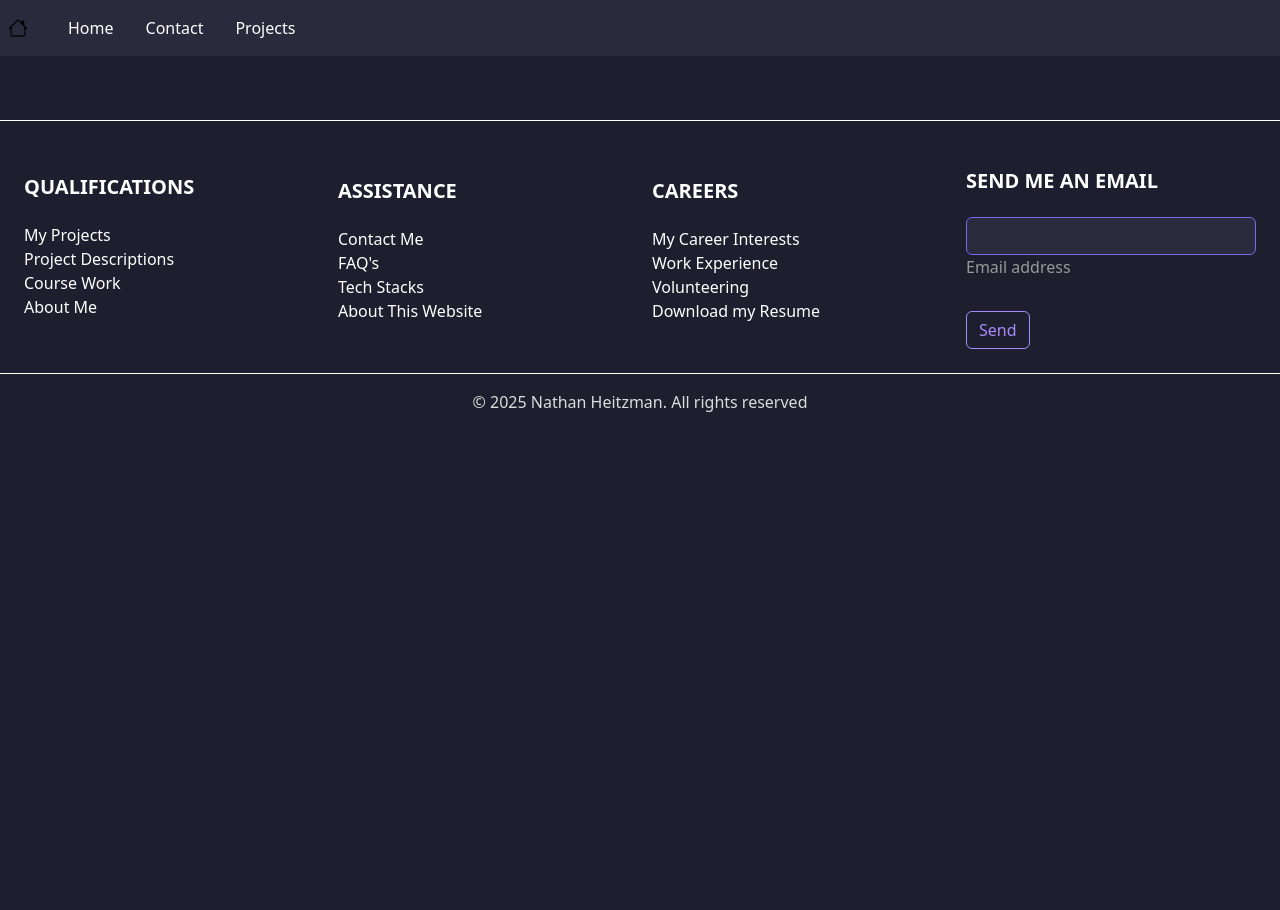
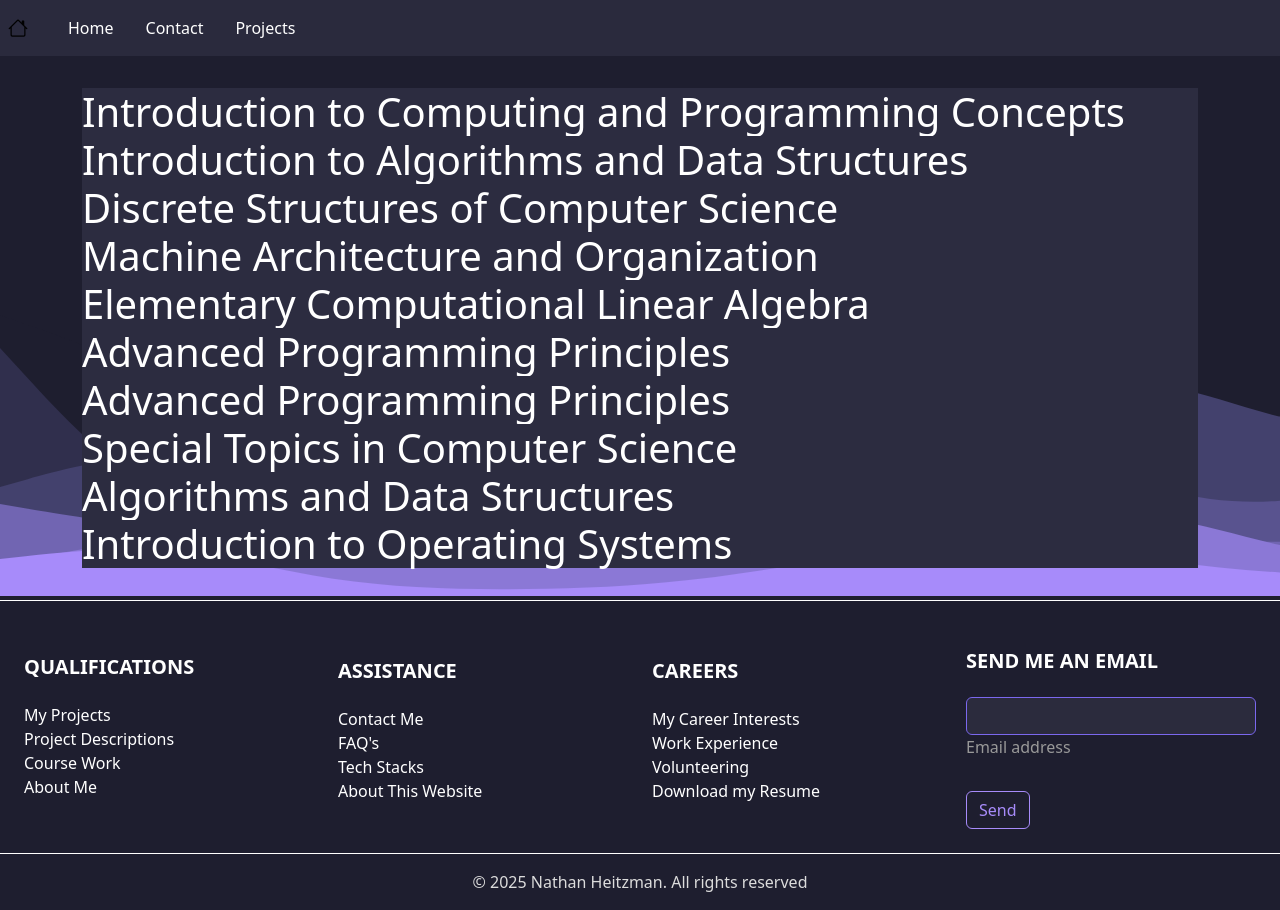
Before and after one commit to NathanHeitzman/Portfolio-Website, a React (Vite) app: page /coursework in a window 1280 px wide. Before the commit the page ends 800 px from the top, so only its background shows below. Built offline with nearby package versions, Linux system fonts and the light colour scheme.

Commit message:
added divs for courses from JSON file

```diff
--- a/src/data/classes.json
+++ b/src/data/classes.json
@@ -2,80 +2,80 @@
   "courses": [
     {
       "id": 1,
-      "full name": "Introduction to Computing and Programming Concepts",
-      "course id": "CSCI-1133",
+      "full_name": "Introduction to Computing and Programming Concepts",
+      "course_id": "CSCI-1133",
       "course_description": "Fundamental programming concepts using Python language. Problem solving skills, recursion, object-oriented programming. Algorithm development techniques. Use of abstractions/modularity. Data structures/abstract data types. Develop programs to solve real-world problems.",
       "technology_used": "Python,Excel",
       "is_csci_course": true
     },
     {
       "id": 2,
-      "full name": "Introduction to Algorithms and Data Structures",
-      "course id": "CSCI-1933",
+      "full_name": "Introduction to Algorithms and Data Structures",
+      "course_id": "CSCI-1933",
       "course_description": "Advanced object oriented programming to implement abstract data types (stacks, queues, linked lists, hash tables, binary trees) using Java language. Inheritance. Searching/sorting algorithms. Basic algorithmic analysis. Use of software development tools",
       "technology_used": "Java,OOP,DSA",
       "is_csci_course": true
     },
     {
       "id": 3,
-      "full name": "Discrete Structures of Computer Science",
-      "course id": "CSCI-2011",
+      "full_name": "Discrete Structures of Computer Science",
+      "course_id": "CSCI-2011",
       "course_description": "Foundations of discrete mathematics. Sets, sequences, functions, big-O, propositional/predicate logic, proof methods, counting methods, recursion/recurrences, relations, trees/graph fundamentals.",
       "technology_used": "Python,DSA",
       "is_csci_course": true
     },
     {
       "id": 4,
-      "full name": "Machine Architecture and Organization",
-      "course id": "CSCI-2021",
+      "full_name": "Machine Architecture and Organization",
+      "course_id": "CSCI-2021",
       "course_description": "Introduction to hardware/software components of computer system. Data representation, boolean algebra, machine-level programs, instruction set architecture, processor organization, memory hierarchy, virtual memory, compiling, linking. Programming in C.",
       "technology_used": "C,X86-64 Assembly,GDB",
       "is_csci_course": true
     },
     {
       "id": 5,
-      "full name": "Elementary Computational Linear Algebra",
-      "course id": "CSCI-2033",
+      "full_name": "Elementary Computational Linear Algebra",
+      "course_id": "CSCI-2033",
       "course_description": "Matrices/linear transformations, basic theory. Linear vector spaces. Inner product spaces. Systems of linear equations, Eigenvalues, singular values. Algorithms/computational matrix methods using python. Use of matrix methods to solve variety of computer science problems.",
       "technology_used": "Python,Jupyter Notebooks,Numpy",
       "is_csci_course": true
     },
     {
       "id": 6,
-      "full name": "Advanced Programming Principles",
-      "course id": "CSCI-2041",
+      "full_name": "Advanced Programming Principles",
+      "course_id": "CSCI-2041",
       "course_description": "Principles/techniques for creating correct, robust, modular programs. Computing with symbolic data, recursion/induction, functional programming, impact of evaluation strategies, parallelism. Organizing data/computations around types. Search-based programming, concurrency, modularity.",
       "technology_used": "OCAML,LISP",
       "is_csci_course": true
     },
     {
       "id": 7,
-      "full name": "Advanced Programming Principles",
-      "course id": "CSCI-2041",
+      "full_name": "Advanced Programming Principles",
+      "course_id": "CSCI-2041",
       "course_description": "Principles/techniques for creating correct, robust, modular programs. Computing with symbolic data, recursion/induction, functional programming, impact of evaluation strategies, parallelism. Organizing data/computations around types. Search-based programming, concurrency, modularity.",
       "technology_used": "OCAML,LISP",
       "is_csci_course": true
     },
     {
       "id": 8,
-      "full name": "Special Topics in Computer Science",
-      "course id": "CSCI-2980",
+      "full_name": "Special Topics in Computer Science",
+      "course_id": "CSCI-2980",
       "course_description": "Special topics. Lectures, informal discussions regarding discrete structures",
       "technology_used": "Python,DSA",
       "is_csci_course": true
     },
     {
       "id": 9,
-      "full name": "Algorithms and Data Structures",
-      "course id": "CSCI-4041",
+      "full_name": "Algorithms and Data Structures",
+      "course_id": "CSCI-4041",
       "course_description": "Rigorous analysis of algorithms/implementation. Algorithm analysis, sorting algorithms, binary trees, heaps, priority queues, heapsort, balanced binary search trees, AVL trees, hash tables and hashing, graphs, graph traversal, single source shortest path, minimum cost spanning trees.",
       "technology_used": "Python,Flask,DSA",
       "is_csci_course": true
     },
     {
       "id": 10,
-      "full name": "Introduction to Operating Systems",
-      "course id": "CSCI-4061",
+      "full_name": "Introduction to Operating Systems",
+      "course_id": "CSCI-4061",
       "course_description": "Processes/threads, process coordination, interprocess communication, asynchronous events, memory management/file systems. Systems programming projects using operating system interfaces and program development tools.",
       "technology_used": "C,GDB,Multi-Threading",
       "is_csci_course": true
--- a/src/pages/Courses.tsx
+++ b/src/pages/Courses.tsx
@@ -1,17 +1,32 @@
 import ClassData from "../data/classes.json";
 import "../assets/styles/Courses.css"
+import "bootstrap/dist/css/bootstrap.min.css"
 import Navbar from "../components/NavBar";
 import Footer from "../components/Footer";
 
+interface ClassDataType {
+    id: number;
+    full_name: string;
+    course_id: string;
+    course_description:string;
+    technology_used:string;
+    is_csci_course:boolean;
+}
+
 const Courses = () => {
+const typedClassData: ClassDataType[] = ClassData.courses
   return (
     <>
       <Navbar />
       <div className="page-body">
         <div className="container d-flex flex-column justify-content-center">
-            <div className="course-container"></div>
-            <div className="course-container"></div>
-            <div className="course-container"></div>
+            {
+                typedClassData.map((data,index) => ( // map all classes in the JSON file
+                    <div className="course-container" key={index}>
+                        <h1>{data.full_name}</h1>
+                    </div>
+                ))
+            }
         </div>
       </div>
       <Footer />
```
